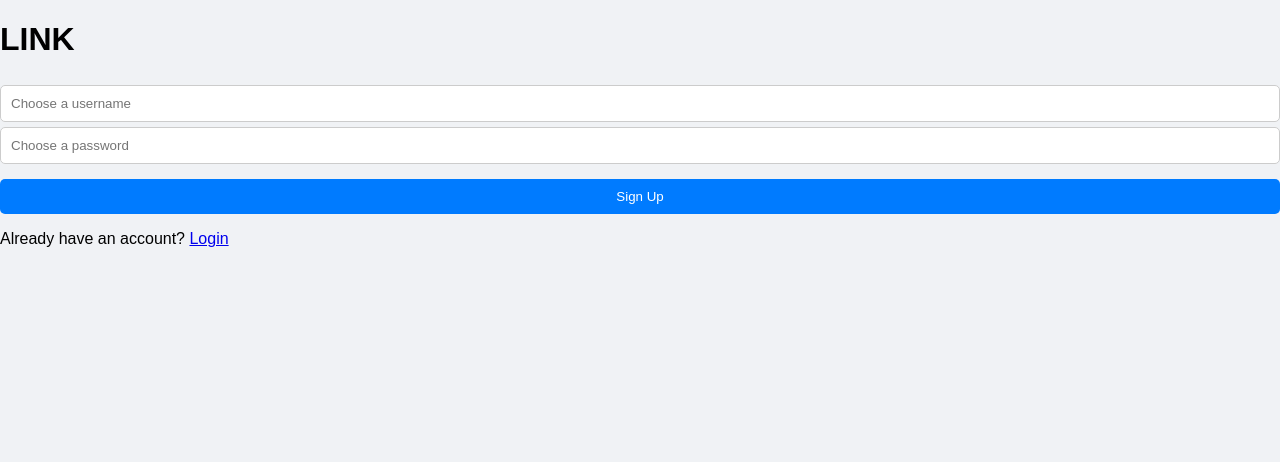
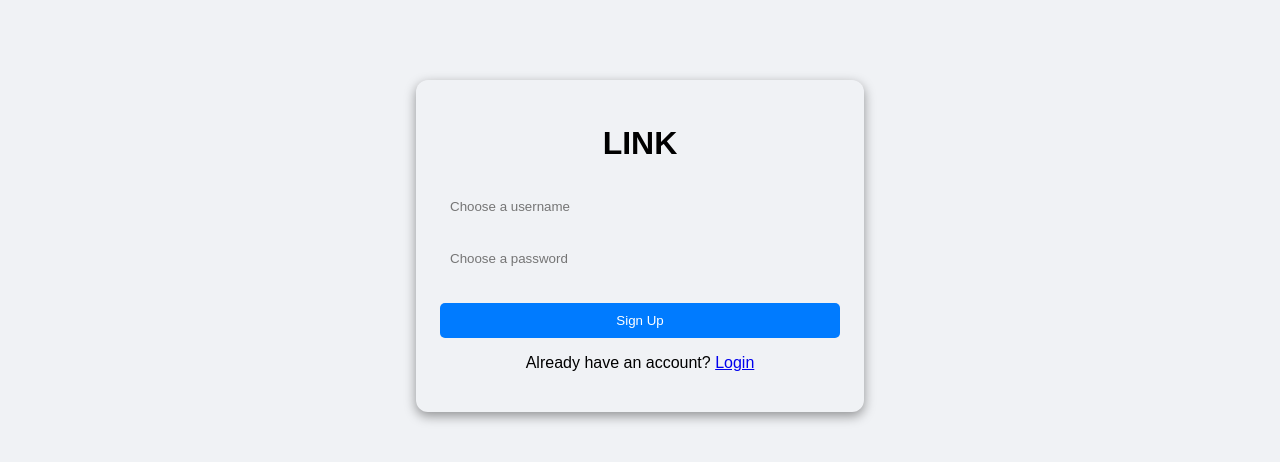
Before and after one commit to david1111402/Chat-app-main, a Python web app: template templates/signup.html in a window 1280 px wide. Shown: the top 462 px of the page. Run offline with Jinja, Linux system fonts and the light colour scheme; the template is opened without the code that fills it, so the values that code supplies are empty.

Commit message:
Update styles.css

```diff
--- a/static/styles.css
+++ b/static/styles.css
@@ -73,3 +73,35 @@ nav a {
   text-decoration: none;
   margin-right: 10px;
 }
+/* Auth Pages */
+.auth-container {
+  max-width: 400px;
+  margin: 10vh auto;
+  padding: 24px;
+  background: var(--panel);
+  border: 1px solid var(--border);
+  border-radius: 12px;
+  box-shadow: 0 4px 12px rgba(0,0,0,0.4);
+  text-align: center;
+}
+
+.auth-form {
+  display: grid;
+  gap: 12px;
+  margin-top: 16px;
+}
+
+.auth-form input {
+  padding: 10px;
+  border-radius: 8px;
+  border: 1px solid var(--border);
+  background: var(--input);
+  color: var(--text);
+}
+
+.auth-actions {
+  display: flex;
+  justify-content: center;
+  gap: 12px;
+  margin-top: 20px;
+}
```
